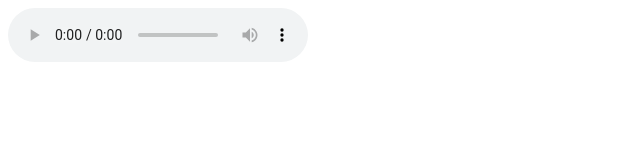
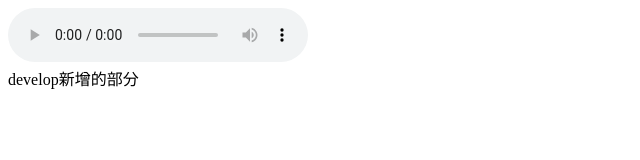
Before and after one commit to JackYangJ/my-blog, a plain HTML site: page index/index.html in a window 1280 px wide. Shown: the whole page, without its empty margins (0-640 px from the left). Drawn offline with Linux system fonts and the light colour scheme.

Commit message:
add new information

```diff
--- a/index/index.html
+++ b/index/index.html
@@ -13,4 +13,5 @@
  <source src="./1.wav" type="audio/x-wav">
  <div> develop 分支 </div>
 </audio>
+<div class="">develop新增的部分</div>
 </body>
```
